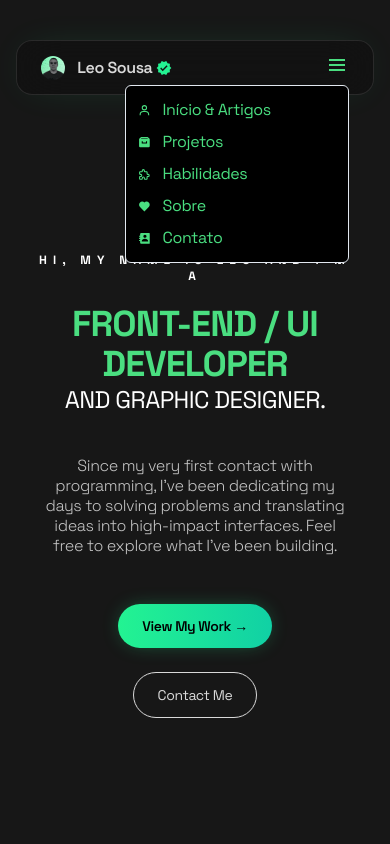
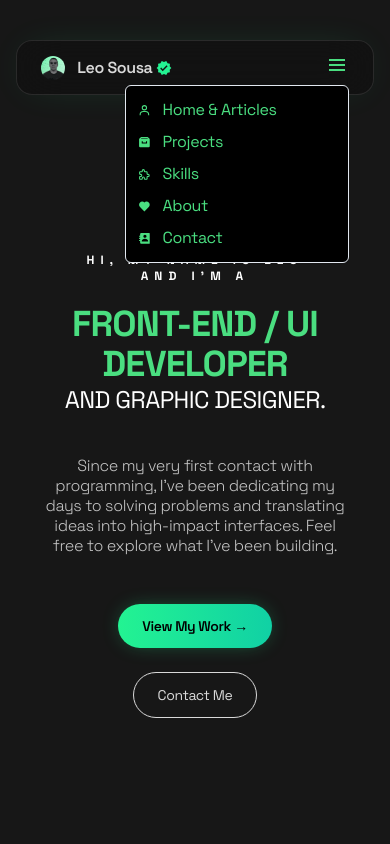
Before and after one commit to sousalmdev/portfoolio, a Next.js app: page / in a window 390 px wide. Both pictures are taken after a click on the button 336 px from the left and 65 px from the top of the page. Shown: the top 844 px of the page. Built offline with nearby package versions, Linux system fonts and the light colour scheme.

Commit message:
Add Adjusts

```diff
--- a/app/components/introducing.tsx
+++ b/app/components/introducing.tsx
@@ -11,7 +11,7 @@ export const Introducing = () => {
       className="animate-fade-in-bottom min-h-screen w-11/12 md:w-full flex flex-col items-center justify-center text-center"
     >
       <h2 className="text-white md:tracking-[1em] tracking-[.5em] font-bold md:text-base text-xs md:text-xl mb-5">
-        HI, MY NAME IS LEO AND I’M A
+        HI, MY NAME IS LEO <br className="md:hidden" /> AND I’M A
       </h2>
 
       <h1
--- a/app/components/menu.tsx
+++ b/app/components/menu.tsx
@@ -4,76 +4,76 @@ import {
   MenuButton,
   MenuList,
   MenuItem,
-  IconButton,
   Icon,
-  MenuDivider,
 } from "@chakra-ui/react";
 import {
-  BiChat,
   BiMenu,
+  BiUser,
   BiSolidArchive,
+  BiSolidHeart,
   BiSolidContact,
-  BiSolidHeart,
-  BiSolidLock,
-  BiUser,
 } from "react-icons/bi";
+import { TbPuzzle } from "react-icons/tb";
 import Link from "next/link";
-import { TbPuzzle } from "react-icons/tb";
 
 export const MenuUi = () => {
   return (
-    <div className={`sm:hidden`}>
+    <div className="sm:hidden">
       <Menu>
         <MenuButton className="text-green-400">
-          <BiMenu size={"24px"} />
+          <BiMenu size="24px" />
         </MenuButton>
+
         <MenuList
-          background={"black"}
-          textAlign={"right"}
-          color={"rgb(74 222 128)"}
+          background="black"
+          textAlign="right"
+          color="rgb(74 222 128)"
         >
           <MenuItem
             as={Link}
-            href={"https://portfoleosous.vercel.app/#presentation"}
+            href="https://portfoleosous.vercel.app/#presentation"
             className="flex justify-between"
-            icon={BiUser(Icon)}
-            background={"black"}
+            icon={<BiUser />}
+            background="black"
           >
-            Início & Artigos
+            Home & Articles
           </MenuItem>
 
           <MenuItem
             as={Link}
             href="#projects"
             className="flex justify-between"
-            icon={BiSolidArchive(Icon)}
-            background={"black"}
+            icon={<BiSolidArchive />}
+            background="black"
           >
-            Projetos
+            Projects
           </MenuItem>
+
           <MenuItem
             as={Link}
-            href={"#skills"}
-            icon={TbPuzzle(Icon)}
-            background={"black"}
+            href="#skills"
+            icon={<TbPuzzle />}
+            background="black"
           >
-            Habilidades
+            Skills
           </MenuItem>
+
           <MenuItem
             as={Link}
-            href={"#about"}
-            icon={BiSolidHeart(Icon)}
-            background={"black"}
+            href="#about"
+            icon={<BiSolidHeart />}
+            background="black"
           >
-            Sobre
+            About
           </MenuItem>
+
           <MenuItem
             as={Link}
-            href={"#contact"}
-            icon={BiSolidContact(Icon)}
-            background={"black"}
+            href="#contact"
+            icon={<BiSolidContact />}
+            background="black"
           >
-            Contato
+            Contact
           </MenuItem>
         </MenuList>
       </Menu>
```
